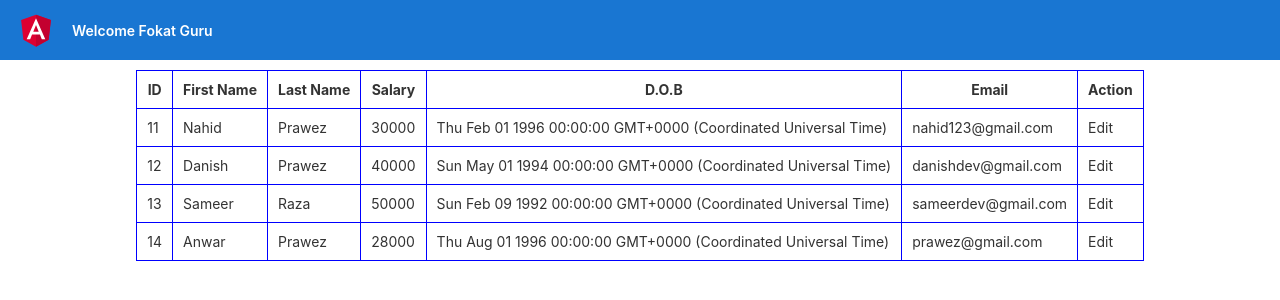
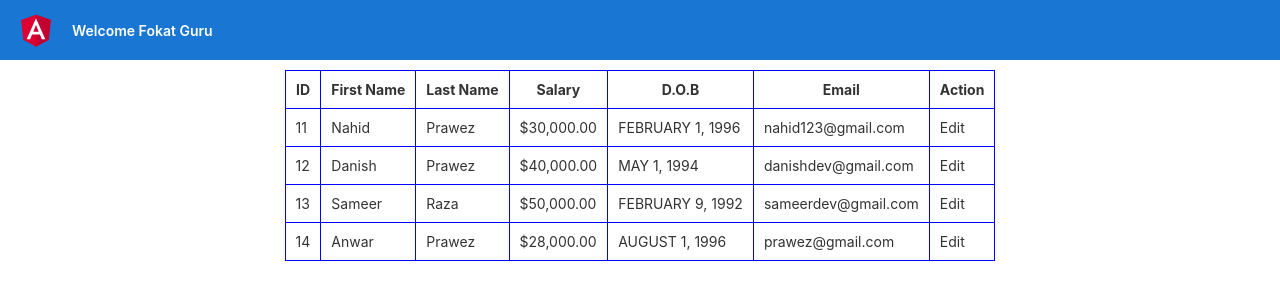
Before and after one commit to nahidprawez/EduAngular, an Angular app: page / in a window 1280 px wide. Shown: the top 300 px of the page. Built offline with nearby package versions, Linux system fonts and the light colour scheme.

Commit message:
pipes concept for module 4 assignment 2

```diff
--- a/src/app/employee/employee.component.html
+++ b/src/app/employee/employee.component.html
@@ -68,8 +68,9 @@
                 <td>{{employee.employeeID}}</td>
                 <td>{{employee.firstName}}</td>
                 <td>{{employee.lastName}}</td>
-                <td>{{employee.salary}}</td>
-                <td>{{employee.dob}}</td>
+                <td>{{employee.salary | currency}}</td>
+                <!-- <td>{{employee.dob | date: 'shortDate' | uppercase}}</td> -->
+                <td>{{employee.dob | date: 'longDate' | uppercase}}</td>
                 <td>{{employee.email}}</td>
                 <td>{{employee.action}}</td>
             </tr>
```
